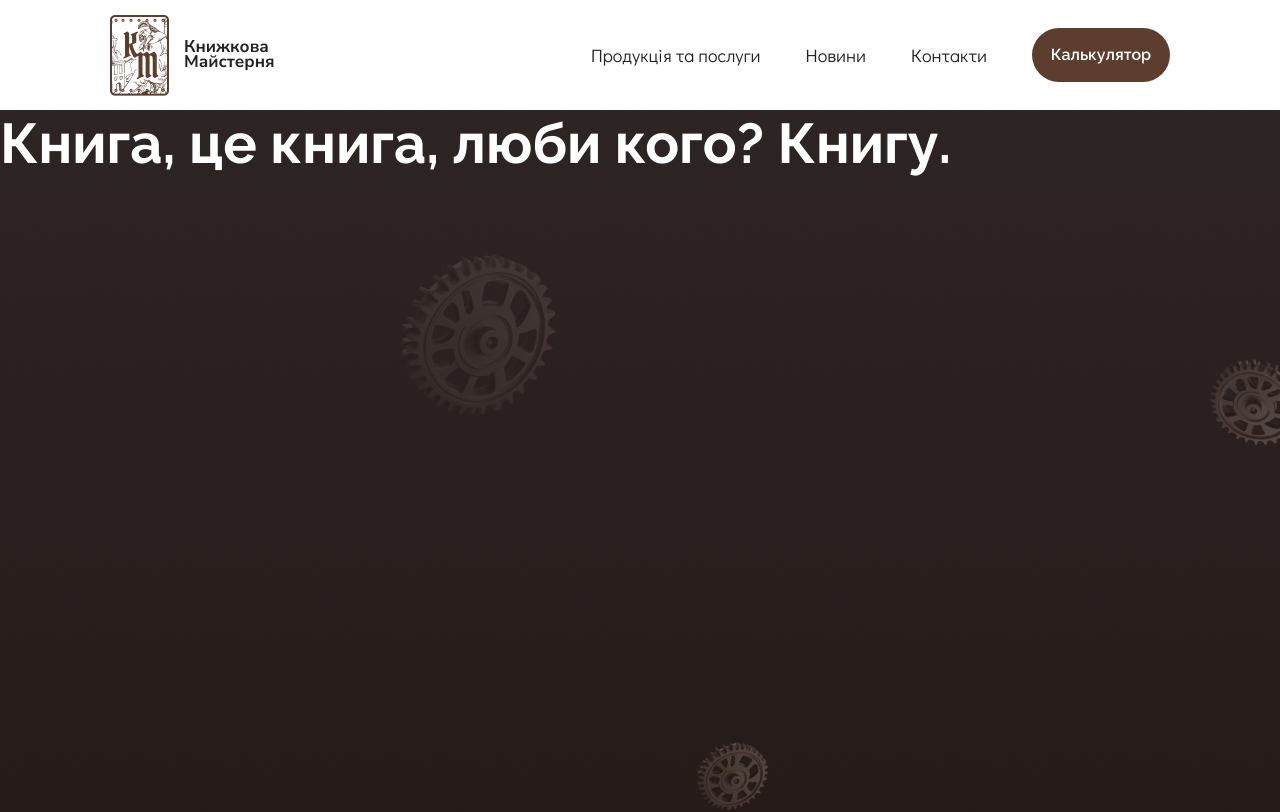
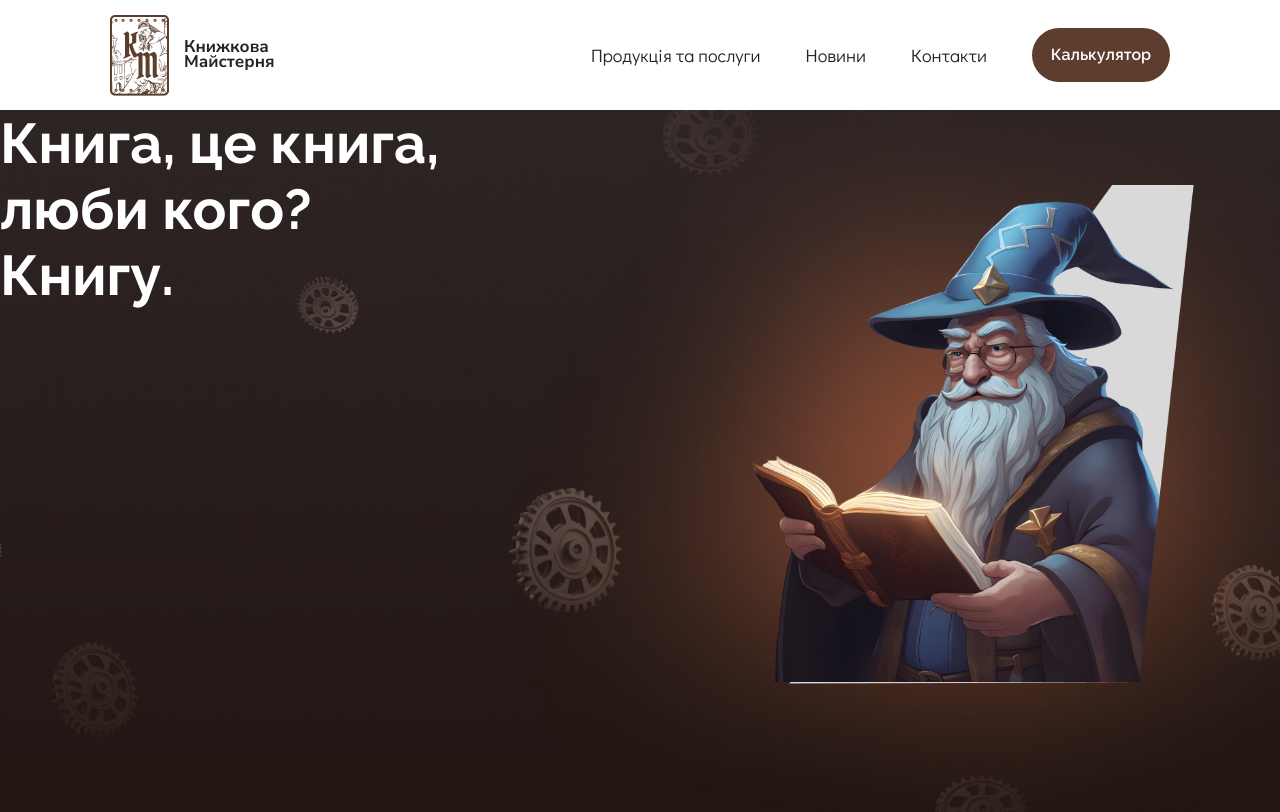
Before and after one commit to kirill25460/book_service, a React (Create React App) app: page / in a window 1280 px wide. Shown: the top 812 px of the page. Built offline with nearby package versions, Linux system fonts and the light colour scheme.

Commit message:
try main sec

```diff
--- a/src/components/MainSection/MainSection.jsx
+++ b/src/components/MainSection/MainSection.jsx
@@ -1,5 +1,5 @@
-import { MainContainer,  MainText } from './MainSection.styled';
-
+import { MainContainer,  MainText, MainPic } from './MainSection.styled';
+import man from 'images/wizard.png';
 
 
 const MainSection = () => {
@@ -7,6 +7,8 @@ const MainSection = () => {
     <MainContainer>
 
       <MainText>Книга, це книга, люби кого? Книгу.</MainText>
+
+    <MainPic src={man} alt="Man"/>
     </MainContainer>
   );
 };
--- a/src/components/MainSection/MainSection.styled.jsx
+++ b/src/components/MainSection/MainSection.styled.jsx
@@ -3,8 +3,13 @@ import GearsImg from '../../images/gears2.png'
 
 export const MainContainer = styled.div`
     background-image: url(${GearsImg});
+    background-size: cover; /* Изображение будет масштабировано так, чтобы покрыть всю область фона */
+    background-repeat: no-repeat; /* Запрет повторения изображения */
+     background-attachment: fixed; /*Фиксация изображения, чтобы оно не двигалось при прокрутке */
+    background-position: center center;
     width: auto;
     height: 730px;
+    display:flex;
 `;
 
 export const MainText = styled.p`
@@ -17,3 +22,8 @@ export const MainText = styled.p`
 
   color: #ffffff;
 `;
+
+export const MainPic = styled.img`
+width:880px;
+height:773px;
+`;
```
Also changed, not shown: src/images/wizard.png (added).
